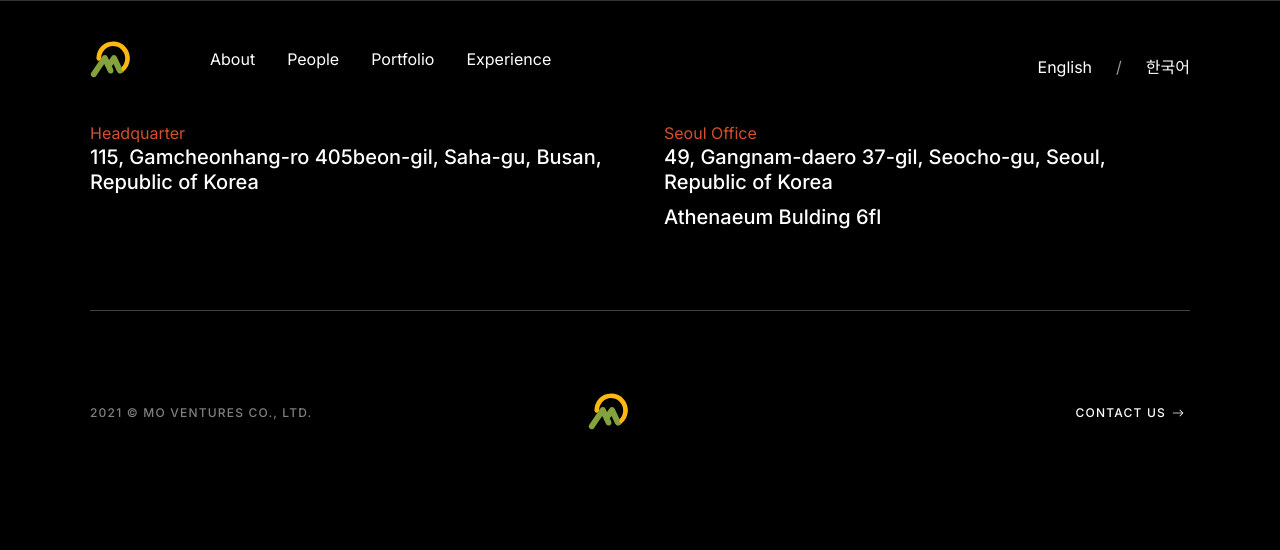
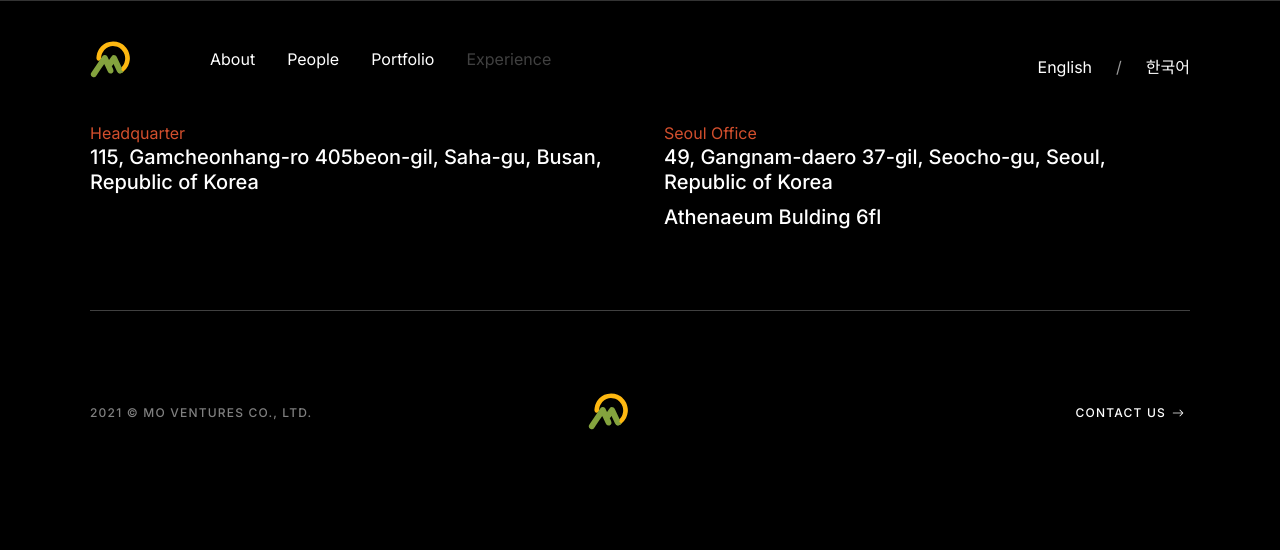
Before and after one commit to MO-Ventures/mo-vc, a Django app: template philosophy/templates/index.html in a window 1280 px wide. Shown: the top 550 px of the page. Run offline with Django 3.2, Linux system fonts and the light colour scheme; the template is opened without the code that fills it, so the values that code supplies are empty; some libraries are stand-ins or nearby versions.

Commit message:
Make experience page disabled

```diff
--- a/templates/base.html
+++ b/templates/base.html
@@ -97,10 +97,10 @@
             </li>
             <li class="nav-item">
               {% if LANGUAGE == "en" %}
-              <a class="nav-link" href="/experience" id="" role="button" data-bs-toggle=""
+              <a class="nav-link disabled" href="/experience" id="" role="button" data-bs-toggle=""
                 aria-expanded="false">
               {% else %}
-              <a class="nav-link" href="/ko/experience" id="" role="button" data-bs-toggle=""
+              <a class="nav-link disabled" href="/ko/experience" id="" role="button" data-bs-toggle=""
                 aria-expanded="false">
               {% endif %}
               {% trans "Experience" %}
```
